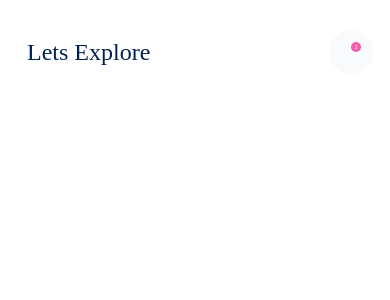
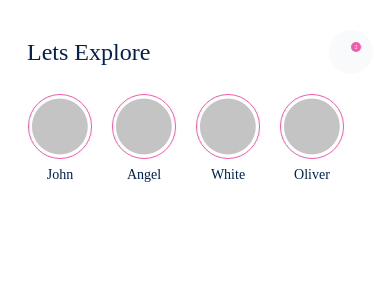
Before and after one commit to talishgeorge/react-native-awesome-app, a React Native app: screen / in a window 390 px wide. Shown: the top 300 px of the page. Built offline with nearby package versions, Linux system fonts and the light colour scheme; some icons are missing.

Commit message:
Flatlist update

```diff
--- a/App.tsx
+++ b/App.tsx
@@ -1,5 +1,6 @@
 import React from 'react';
 import {
+  FlatList,
   SafeAreaView,
   Text,
   Touchable,
@@ -11,6 +12,7 @@ import Title from './components/Title/Title';
 import {FontAwesomeIcon} from '@fortawesome/react-native-fontawesome';
 import {faEnvelope as favenvelope} from '@fortawesome/free-solid-svg-icons';
 import globalStyle from './assets/styles/globalStyle';
+import UserStory from './components/UserStories/UserStory';
 
 function App(): JSX.Element {
   // console.log('App function is running');
@@ -32,6 +34,54 @@ function App(): JSX.Element {
   // }
   // const baseFont = 'Inter';
   // const weight = 600;
+  const userStories = [
+    {
+      firstName: 'John',
+      id: 1,
+      profileImage: require('./assets/images/default_profile.png'),
+    },
+    {
+      firstName: 'Angel',
+      id: 2,
+      profileImage: require('./assets/images/default_profile.png'),
+    },
+    {
+      firstName: 'White',
+      id: 3,
+      profileImage: require('./assets/images/default_profile.png'),
+    },
+    {
+      firstName: 'Oliver',
+      id: 4,
+      profileImage: require('./assets/images/default_profile.png'),
+    },
+    {
+      firstName: 'Talish',
+      id: 5,
+      profileImage: require('./assets/images/default_profile.png'),
+    },
+    {
+      firstName: 'Nina',
+      id: 6,
+      profileImage: require('./assets/images/default_profile.png'),
+    },
+    {
+      firstName: 'Nana',
+      id: 7,
+      profileImage: require('./assets/images/default_profile.png'),
+    },
+    {
+      firstName: 'George',
+      id: 8,
+      profileImage: require('./assets/images/default_profile.png'),
+    },
+    {
+      firstName: 'Adam',
+      id: 9,
+      profileImage: require('./assets/images/default_profile.png'),
+    },
+  ];
+
   return (
     <SafeAreaView>
       <View style={globalStyle.header}>
@@ -45,6 +95,19 @@ function App(): JSX.Element {
           </View>
         </TouchableOpacity>
       </View>
+      <View style={globalStyle.userStoriesContainer}>
+        <FlatList
+          showsHorizontalScrollIndicator={false}
+          horizontal={true}
+          data={userStories}
+          renderItem={({item}) => (
+            <UserStory
+              firstName={item.firstName}
+              profileImage={item.profileImage}
+            />
+          )}
+        />
+      </View>
     </SafeAreaView>
   );
 }
--- a/assets/styles/globalStyle.js
+++ b/assets/styles/globalStyle.js
@@ -28,6 +28,10 @@ const globalStyle = StyleSheet.create({
     fontSize: 6,
     fontFamily: getFontFamily('Inter', 600),
   },
+  userStoriesContainer: {
+    marginHorizontal: 28,
+    marginTop: 20,
+  },
 });
 
 export default globalStyle;
--- /dev/null
+++ b/components/UserStories/UserStory.tsx
@@ -0,0 +1,20 @@
+import React from 'react';
+import {View, Text, Image} from 'react-native';
+import style from './style.js';
+
+interface UserStoriesProps {
+  firstName: string;
+  profileImage: any;
+}
+const UserStory: React.FC<UserStoriesProps> = ({firstName, profileImage}) => {
+  return (
+    <View style={style.storyContainer}>
+      <View style={style.userImageContainer}>
+        <Image source={profileImage} />
+      </View>
+      <Text style={style.firstName}>{firstName}</Text>
+    </View>
+  );
+};
+
+export default UserStory;
--- /dev/null
+++ b/components/UserStories/style.js
@@ -0,0 +1,23 @@
+import {StyleSheet} from 'react-native';
+import {getFontFamily} from '../../assets/fonts/helper';
+
+const style = StyleSheet.create({
+  storyContainer: {
+    marginRight: 20,
+  },
+  firstName: {
+    fontFamily: getFontFamily('Inter', 500),
+    fontSize: 14,
+    color: '#022150',
+    marginTop: 8,
+    textAlign: 'center',
+  },
+  userImageContainer: {
+    borderColor: '#F35BAC',
+    borderWidth: 1,
+    padding: 3,
+    borderRadius: 50,
+  },
+});
+
+export default style;
```
Also changed, not shown: assets/images/default_profile.png (added).
